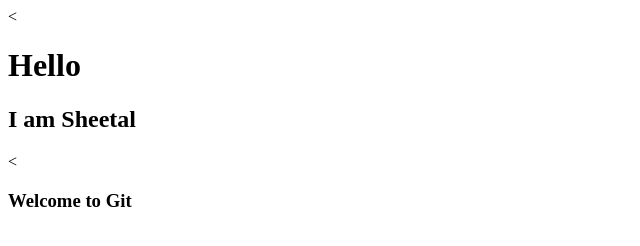
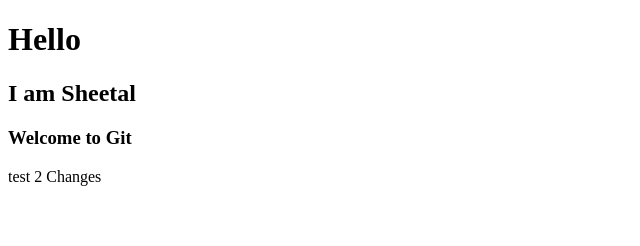
Before and after one commit to sheetalk/test, a plain HTML site: page index.html in a window 1280 px wide. Shown: the whole page, without its empty margins (0-640 px from the left). Drawn offline with Linux system fonts and the light colour scheme.

Commit message:
test 2 changes

```diff
--- a/index.html
+++ b/index.html
@@ -5,8 +5,9 @@
     <title>Document</title>
 </head>
 <body>
-    <<h1>Hello</h1>
+    <h1>Hello</h1>
     <h2>I am Sheetal </h2>
-   <<h3>Welcome to Git</h3>
+   <h3>Welcome to Git</h3>
+   <p>test 2 Changes </p>
 </body>
 </html>
```
